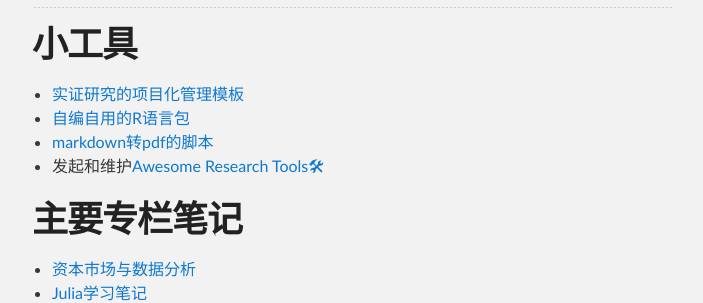
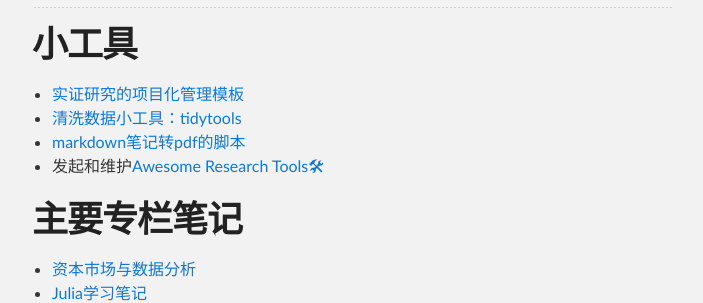
Before and after one commit to ChengJun90/chengjun90.github.io, a Jekyll site: the page built from index.md, in a window 1280 px wide and 900 px high, scrolled down 462 px. Shown: the part 152-455 px from the top of the window, without its empty margins (288-991 px from the left). Built offline with Jekyll 4.4.1, drawn with Linux system fonts in a browser that asks for light colours; our own code applies the rules of GitHub Pages for plain Markdown files.

Commit message:
Update index.md

```diff
--- a/index.md
+++ b/index.md
@@ -20,8 +20,8 @@ layout: default
 
 # 小工具
 - [实证研究的项目化管理模板](https://github.com/chengjun90/empty-project)
-- [自编自用的R语言包](https://github.com/chengjun90/tidydata)
-- [markdown转pdf的脚本](https://github.com/chengjun90/markdown2pdf)
+- [清洗数据小工具：tidytools](https://github.com/chengjun90/tidytools)
+- [markdown笔记转pdf的脚本](https://github.com/chengjun90/markdown2pdf)
 - 发起和维护[Awesome Research Tools🛠](https://cheng-jun.gitbooks.io/awesome-research-tools/content/)
 
 # 主要专栏笔记
```
